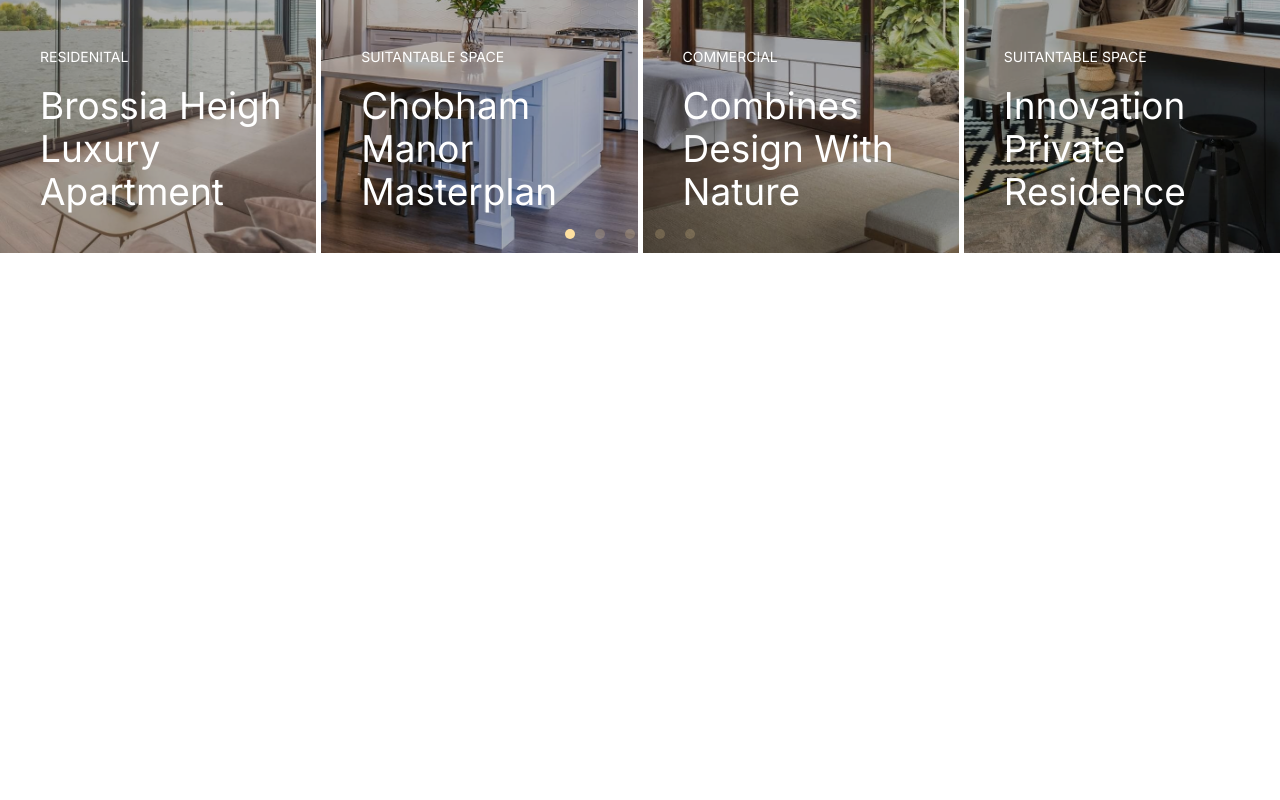
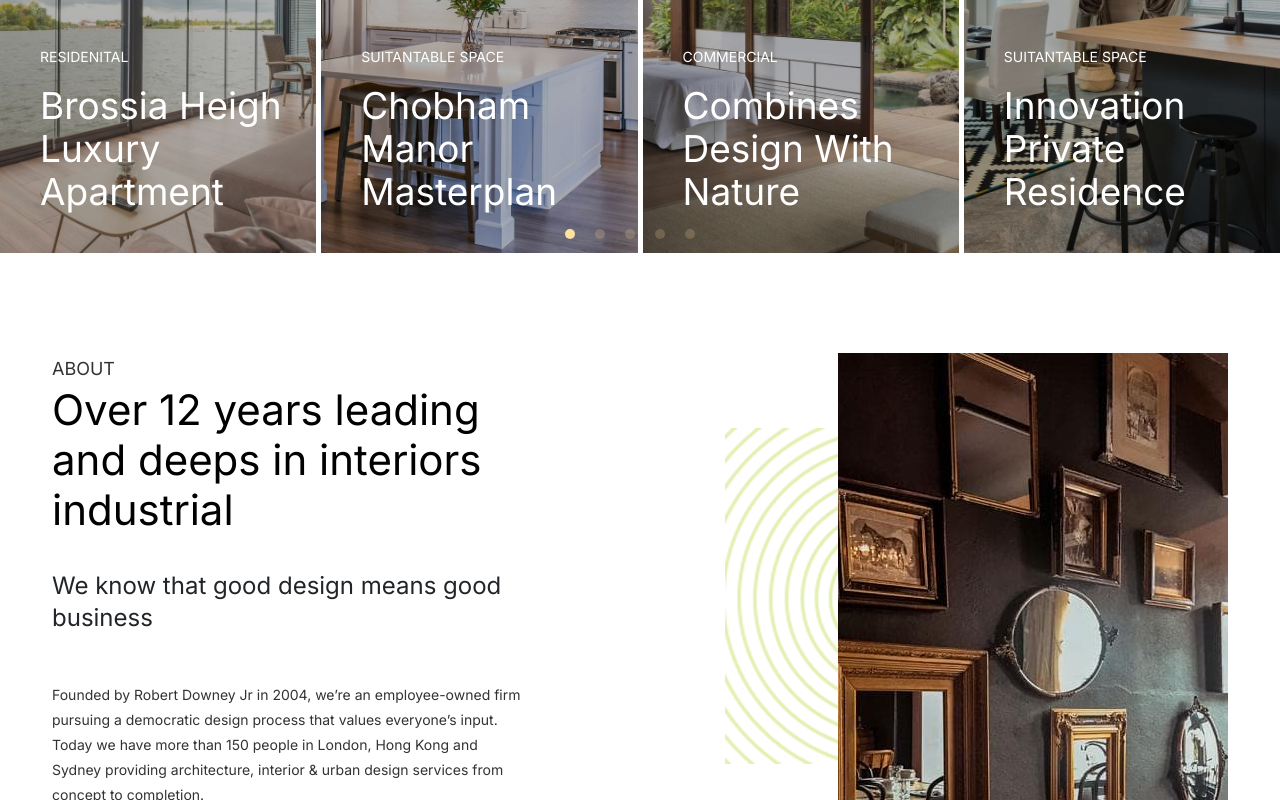
Before and after one commit to lazizjonikromov/rustic, a React (Vite) app: page / in a window 1280 px wide. Shown: the part 2000-2800 px from the top of the page. Before the commit the page ends 2353 px from the top, so only its background shows below. Built offline with nearby package versions, Linux system fonts and the light colour scheme.

Commit message:
About Section is added

```diff
--- a/index.html
+++ b/index.html
@@ -2,7 +2,7 @@
 <html lang="en">
   <head>
     <meta charset="UTF-8" />
-    <link rel="icon" type="image/svg+xml" href="/logo-icon.png" />
+    <link rel="icon" type="image/svg+xml" href="/assets/logo-icon.png" />
     <meta name="viewport" content="width=device-width, initial-scale=1.0" />
     <title>Rustic</title>
   </head>
--- /dev/null
+++ b/src/pages/main/About.jsx
@@ -0,0 +1,41 @@
+import React from "react";
+import { Link } from "react-router-dom";
+import AboutImg from "../../assets/about-img.jpg";
+
+const About = () => {
+  return (
+    <div className="about">
+      <div className="container">
+        <div className="row flex-column-reverse flex-lg-row">
+          <div className="col-12 col-lg-5 ">
+            <span className="sub__title mb-0">ABOUT</span>
+            <h2 className="title">
+              Over 12 years leading and deeps in interiors industrial
+            </h2>
+            <h3>
+              We know that good design means
+              good business
+            </h3>
+            <p>
+              Founded by Robert Downey Jr in 2004, we’re an employee-owned firm
+              pursuing a democratic design process that values everyone’s input.
+              Today we have more than 150 people in London, Hong Kong and Sydney
+              providing architecture, interior & urban design services from
+              concept to completion.
+            </p>
+            <Link to={"#"} className="myBtn">
+              More About Us
+            </Link>
+          </div>
+          <div className="col-12 col-lg-7 about__img">
+            <span>
+              <img src={AboutImg} alt="" />
+            </span>
+          </div>
+        </div>
+      </div>
+    </div>
+  );
+};
+
+export default About;
--- a/src/pages/main/Main.jsx
+++ b/src/pages/main/Main.jsx
@@ -2,6 +2,7 @@ import React from "react";
 import Header from "./Header";
 import Services from "./Services";
 import LatestProjects from "./LatestProjects";
+import About from "./About";
 
 const Main = () => {
   return (
@@ -9,6 +10,7 @@ const Main = () => {
       <Header />
       <Services />
       <LatestProjects />
+      <About />
     </>
   );
 };
--- a/src/style/main.scss
+++ b/src/style/main.scss
@@ -495,9 +495,7 @@ body {
   }
 
   .latest__projects {
-    padding-bottom: 100px;
-
-    .latest__project-title{
+    .latest__project-title {
       @media screen and (max-width: 576px) {
         flex-direction: column;
         text-align: center;
@@ -524,20 +522,20 @@ body {
           height: 100%;
           width: 0;
           background-color: #ffe1a0;
-          transition-duration: .5s;
+          transition-duration: 0.5s;
           content: "";
           opacity: 0;
         }
 
         &:hover {
-          &:before{
+          &:before {
             width: 100%;
             opacity: 1;
           }
 
           .project__content {
             color: #000;
-            transition-duration: .5s;
+            transition-duration: 0.5s;
           }
         }
 
@@ -614,7 +612,72 @@ body {
     }
   }
 
+  .about {
+    padding: 100px 0;
 
+    .sub__title{
+      @media screen and (max-width: 992px) {
+        margin-top: 30px;
+      }
+    }
+
+    .title {
+      font-size: 42px;
+      line-height: 50px;
+      margin-bottom: 35px;
+
+      @media screen and (max-width: 767px) {
+        font-size: 32px;
+        line-height: 35px;
+        margin-bottom: 30px;
+      }
+    }
+
+    h3 {
+      font-size: 1.5rem;
+      line-height: 2rem;
+      margin-bottom: 3rem;
+    }
+
+    p {
+      color: rgb(51, 51, 51);
+      line-height: 25px;
+      font-size: 14px;
+      margin-bottom: 80px;
+    }
+
+    .about__img {
+      position: relative;
+      display: flex;
+      justify-content: flex-end;
+
+      &:before{
+        content: "";
+        background-image: url("../assets/pattern.png");
+        width: 336px;
+        height: 336px;
+        position: absolute;
+        left: 185px;
+        top: 75px;
+      }
+
+      span {
+        position: relative;
+        width: 390px;
+        height: 760px;
+
+        img {
+          position: absolute;
+          inset: 0;
+          min-width: 100%;
+          max-width: 100%;
+          min-height: 100%;
+          max-height: 100%;
+          object-fit: cover;
+        }
+      }
+    }
+  }
 
 
 
```
